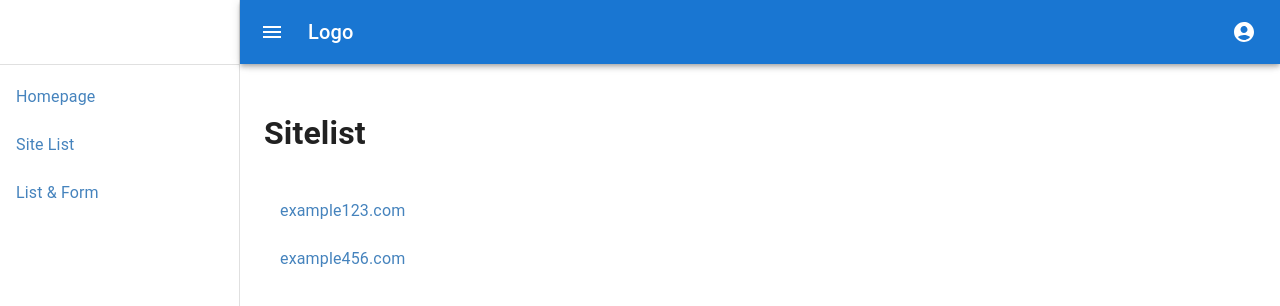
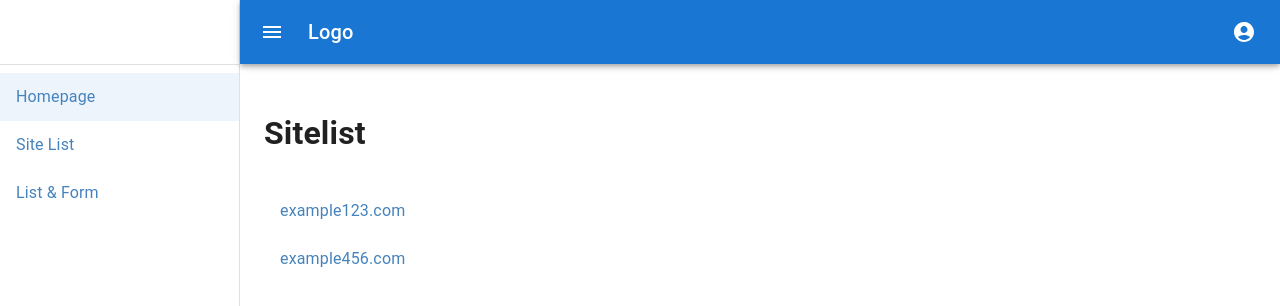
Before and after one commit to weimeihsu/MERN, a React (Vite) app in the folder client/: page /sitelist in a window 1280 px wide. Shown: the top 306 px of the page. Built offline with nearby package versions, Linux system fonts and the light colour scheme.

Commit message:
back to site list

```diff
--- a/client/src/component/MainMenu.jsx
+++ b/client/src/component/MainMenu.jsx
@@ -12,7 +12,7 @@ import ListItemText from '@mui/material/ListItemText'
 
 const MainMenu = () => {
     const { mainMenu } = useSelector(store=>store.navListSlice)
-    const [ selectedID, setSelectedID ] = useState(null)
+    const [ selectedID, setSelectedID ] = useState(1)
     const handlesSelected = (id) =>{
     setSelectedID(id)
     }
--- a/client/src/features/list/navListSlice.jsx
+++ b/client/src/features/list/navListSlice.jsx
@@ -11,6 +11,7 @@ const initialState = {
         {id:2, path:'/domainlist', name:'Domain List'},
         {id:3, path:'/cdn-mgm', name:'CDN Management'}
     ],
+    selectedMenuID:null,
     accountList:[
         {path:'/account', name:'Account'},
         {path:'/lougout', name:'Logout'},
@@ -32,6 +33,12 @@ export const navListSlice = createSlice({
         },
         clearSiteObj: (state, action)=>{
             state.selectedSiteObj = null
+            // state.selectedMenuID = state.mainMenu.id[1]
+            // navigate to site list page
+        },
+        handleSelectedMenuID: (state, action)=>{
+            const { theMenuID } = action.payload
+            state.selectedMenuID = theMenuID
         }
     }
 })
```
